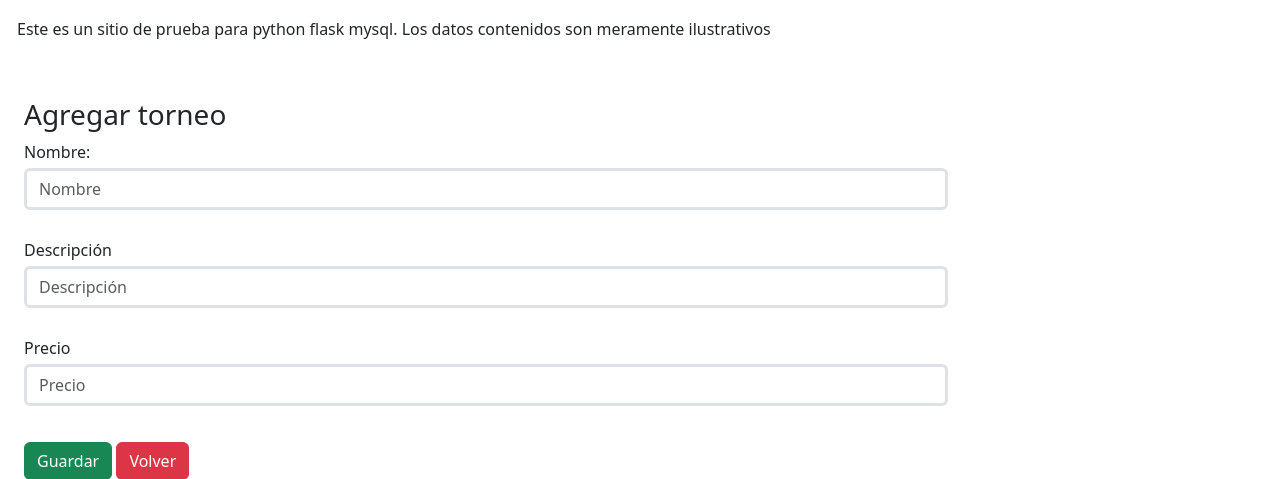
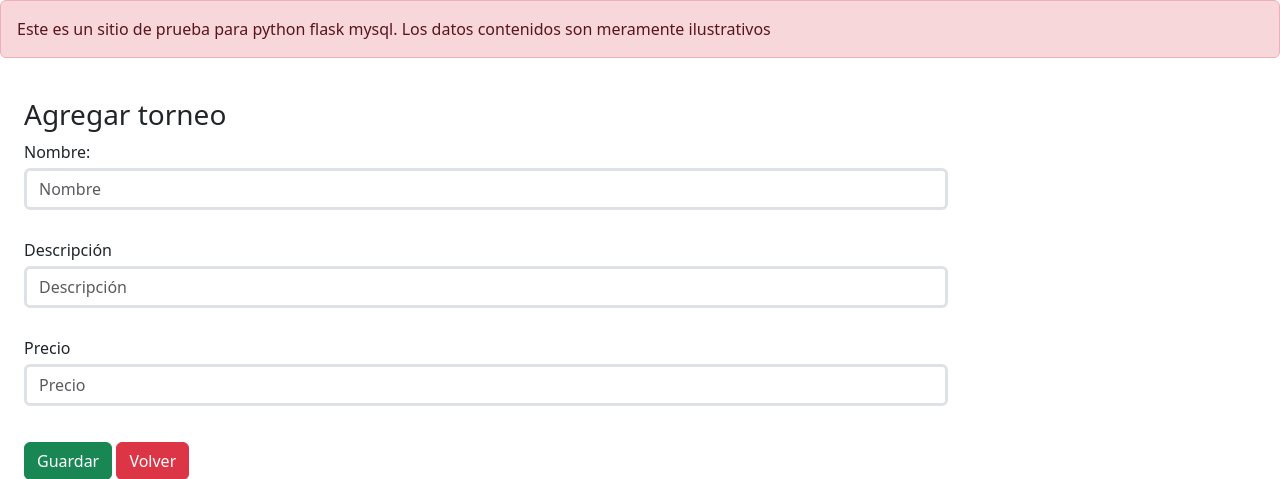
Before and after one commit to jgmarduel/cac-backend, a Flask app: page /agregar_torneo in a window 1280 px wide. Shown: the part 57-536 px from the top of the page. Run offline with Flask 3, Linux system fonts and the light colour scheme.

Commit message:
agrego color a la advertencia sobre datos del sitio

```diff
--- a/templates/index.html
+++ b/templates/index.html
@@ -37,7 +37,7 @@
         </nav>
     </header>
     <main>
-      <div class="alert">Este es un sitio de prueba para python flask mysql. Los datos contenidos son meramente ilustrativos</div>
+      <div class="alert alert-danger">Este es un sitio de prueba para python flask mysql. Los datos contenidos son meramente ilustrativos</div>
       {%block contenido %} {% endblock %}
     </main>
 </body>
```
